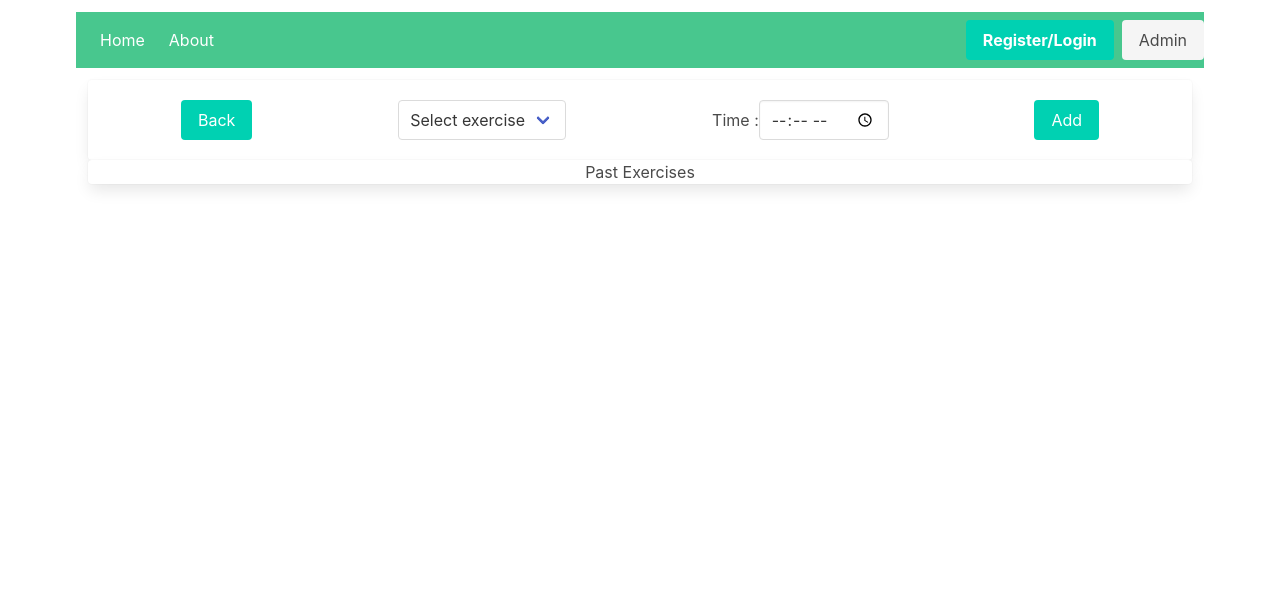
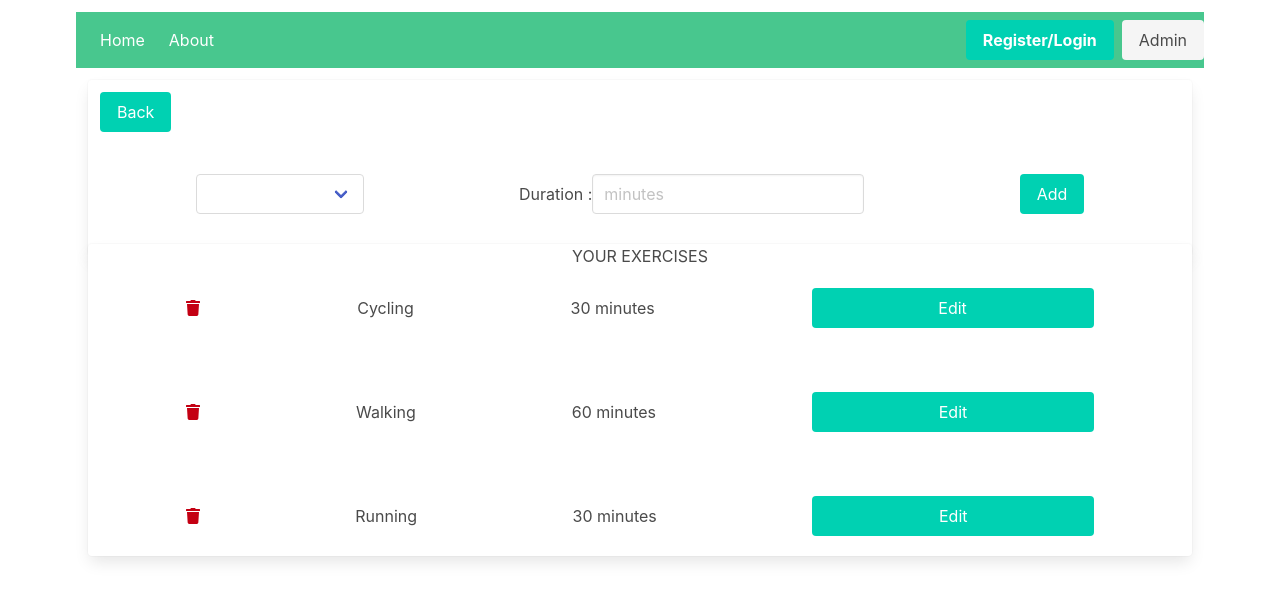
Before and after one commit to alex-m14/Exercise-App, a Vue app: page /Form in a window 1280 px wide. Shown: the top 600 px of the page. Built offline with nearby package versions, Linux system fonts and the light colour scheme.

Commit message:
add/remove row

```diff
--- a/package.json
+++ b/package.json
@@ -7,6 +7,9 @@
     "build": "vue-cli-service build"
   },
   "dependencies": {
+    "@fortawesome/fontawesome-svg-core": "^1.2.32",
+    "@fortawesome/free-solid-svg-icons": "^5.15.1",
+    "@fortawesome/vue-fontawesome": "^2.0.0",
     "bulma": "^0.9.1",
     "bulma-calendar": "^6.0.9",
     "core-js": "^3.6.5",
--- /dev/null
+++ b/src/components/AddExercise.vue
@@ -0,0 +1,51 @@
+<template>
+  <div class="container">
+      <div class="level" style="text-align: left; padding: 20px">
+        <div class="level-item" >
+          <div class="select" >
+            <select v-model="exercise_items.exercise_type">
+              <option>Select exercise</option>
+              <option>Walking</option>
+              <option>Running</option>
+              <option>Cycling</option>
+              <option>Enter Other</option>
+            </select>
+          </div>
+        </div>
+        <div class="level-item">
+          <h1>Duration  : </h1>
+          <div class="field">
+            <div class="control">
+              <input class="input" type="number" placeholder="minutes" v-model="exercise_items.exercise_duration" />
+            </div>
+          </div>
+        </div>
+        <div class="level-item">
+          <input class="button is-primary" type="submit" value="Add" @click="addExercise" >
+        </div>
+      </div>
+  </div>
+</template>
+
+<script>
+import {exercise_items} from "@/model/exerciseItems"
+export default {
+    data(){
+        return {
+            exercise_items
+        }
+    },
+    methods:{
+        addExercise(){
+            this.exercise_items.push({
+                exercise_type:'',
+                exercise_duration:''
+            })
+        }
+    }
+}
+</script>
+
+<style>
+
+</style>
--- a/src/components/Navbar.vue
+++ b/src/components/Navbar.vue
@@ -5,14 +5,14 @@
       <i class="fas fa-heartbeat is-large "></i>
     </a>
 
-    <a role="button" class="navbar-burger burger" aria-label="menu" aria-expanded="false" data-target="navbar">
+    <a role="button" class="navbar-burger burger" :class="{ 'is-active': isActive }" @click="isActive = !isActive" aria-label="menu" aria-expanded="false" data-target="navbar">
       <span aria-hidden="true"></span>
       <span aria-hidden="true"></span>
       <span aria-hidden="true"></span>
     </a>
   </div>
 
-  <div id="navbar" class="navbar-menu" >
+  <div id="navbar" class="navbar-menu" :class="{ 'is-active': isActive }">
     <div class="navbar-start">
         <router-link class= "navbar-item" to = "/"> Home </router-link>
         <router-link class= "navbar-item" to = "/About" > About </router-link>
@@ -36,7 +36,9 @@
 
 <script>
 export default {
-
+  data: ()=>({
+    isActive:false
+  })
 }
 </script>
 
--- /dev/null
+++ b/src/components/PersonalFeed.vue
@@ -0,0 +1,40 @@
+<template>
+  <div>
+    <h1>YOUR EXERCISES</h1>
+    <div class="level" style="text-align: left; padding: 20px" v-for= " (exercise_item,i) in exercise_items" :key="i" >
+        <div class="level-item">
+            <font-awesome-icon icon="trash" :style="{ color: '#c40013' }" @click="removeExercise(i)" />
+        </div>
+        <div class="level-item" >
+            <h1> {{exercise_item.exercise_type}} </h1>
+        </div>
+        <div class="level-item">
+          <h1> {{exercise_item.exercise_duration}} minutes</h1>
+        </div>
+        <div class="level-item">
+          <input class="button is-primary"  value="Edit" >
+        </div>
+      </div>
+  </div>
+</template>
+
+<script>
+import {exercise_items} from "@/model/exerciseItems";
+
+export default {
+    data(){
+         return {
+            exercise_items
+         }
+    },
+    methods:{
+        removeExercise(i){
+            // console.log ("index "+ i)
+            this.exercise_items.splice(i , 1);
+        }
+    }
+};
+</script>
+
+<style>
+</style>
--- a/src/main.js
+++ b/src/main.js
@@ -2,6 +2,13 @@ import Vue from 'vue'
 import App from './App.vue'
 import router from './router'
 import vuetify from './plugins/vuetify';
+import { library } from '@fortawesome/fontawesome-svg-core'
+import { faTrash } from '@fortawesome/free-solid-svg-icons'
+import { FontAwesomeIcon } from '@fortawesome/vue-fontawesome'
+
+library.add(faTrash)
+
+Vue.component('font-awesome-icon', FontAwesomeIcon)
 
 Vue.config.productionTip = false
 require("./assets/main.scss")
--- /dev/null
+++ b/src/model/exerciseItems.js
@@ -0,0 +1,15 @@
+export const exercise_items = [
+    {
+        exercise_type:'Cycling',
+        exercise_duration:'30'
+    },
+    {
+        exercise_type:'Walking',
+        exercise_duration:'60'
+    },
+    {
+        exercise_type:'Running',
+        exercise_duration:'30'
+    },
+
+];
--- a/src/views/AdminPage.vue
+++ b/src/views/AdminPage.vue
@@ -1,17 +1,24 @@
 <template>
-    <div>
-      <h1> Admin page w/ data </h1>
-    </div>
+  <div>
+    <h1>Admin page w/ data</h1>
+
+    <h1></h1>
+    <table class="table is hoverable">
+      <thead>
+        <tr>
+          <th>User</th>
+          <th>UserInfo#1</th>
+          <th>UserInfo#2</th>
+        </tr>
+      </thead>
+    </table>
+  </div>
 </template>
 <script>
-
 // @ is an alias to /src
 
-
 export default {
-  name: 'AdminPage',
-  components: {
-
-  }
-}
+  name: "AdminPage",
+  components: {},
+};
 </script>
--- a/src/views/Form.vue
+++ b/src/views/Form.vue
@@ -1,42 +1,29 @@
 <template>
   <div class="container">
     <div class="card">
-      <div class="level" style="text-align: left; padding: 20px">
-        <div class="level-item">
-          <router-link class="button is-primary" to="/">Back</router-link>
-        </div>
-        <div class="level-item">
-          <div class="select">
-            <select>
-              <option>Select exercise</option>
-              <option>Walking</option>
-              <option>Running</option>
-              <option>Cycling</option>
-              <option>Enter Other</option>
-            </select>
-          </div>
-        </div>
-        <div class="level-item">
-          <h1>Time  : </h1>
-          <div class="field">
-            <div class="control">
-              <input class="input" type="Time" placeholder="Text input" />
-            </div>
-          </div>
-        </div>
-        <div class="level-item">
-          <input class="button is-primary" type="submit" value="Add">
-        </div>
+      <div class="column" style="text-align: left">
+      <router-link class="button is-primary" to="/">Back</router-link>
+      </div>
+      <div class="row">
+      <AddExercise/>
       </div>
     </div>
     <div class="card">
-      <h1>Past Exercises</h1>
+      <PersonalFeed/>
     </div>
   </div>
 </template>
 
 <script>
-export default {};
+import AddExercise from "@/components/AddExercise";
+import PersonalFeed from "@/components/PersonalFeed";
+
+export default {
+components:{
+    AddExercise, PersonalFeed
+  }
+
+};
 </script>
 
 <style>
```
Also changed, not shown: src/views/Login.vue (line endings or trailing spaces), 1 other file (tests, documents, lock files or other folders).
